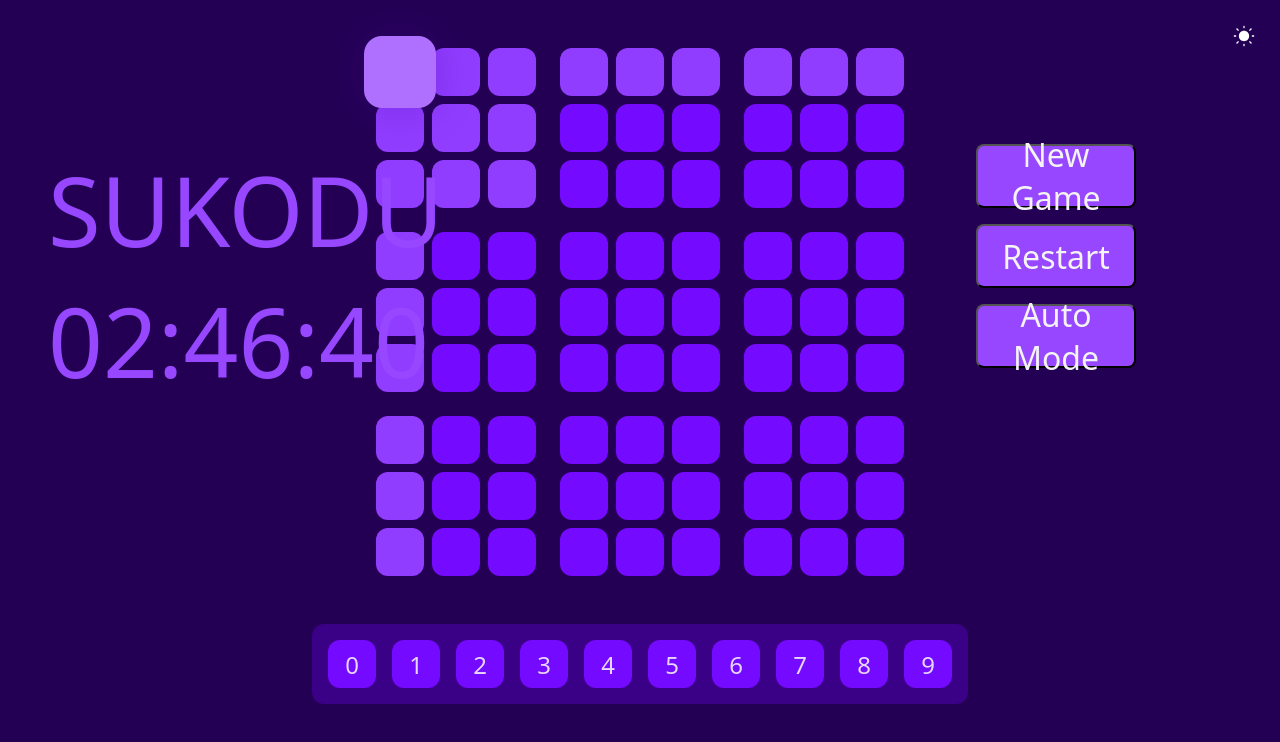
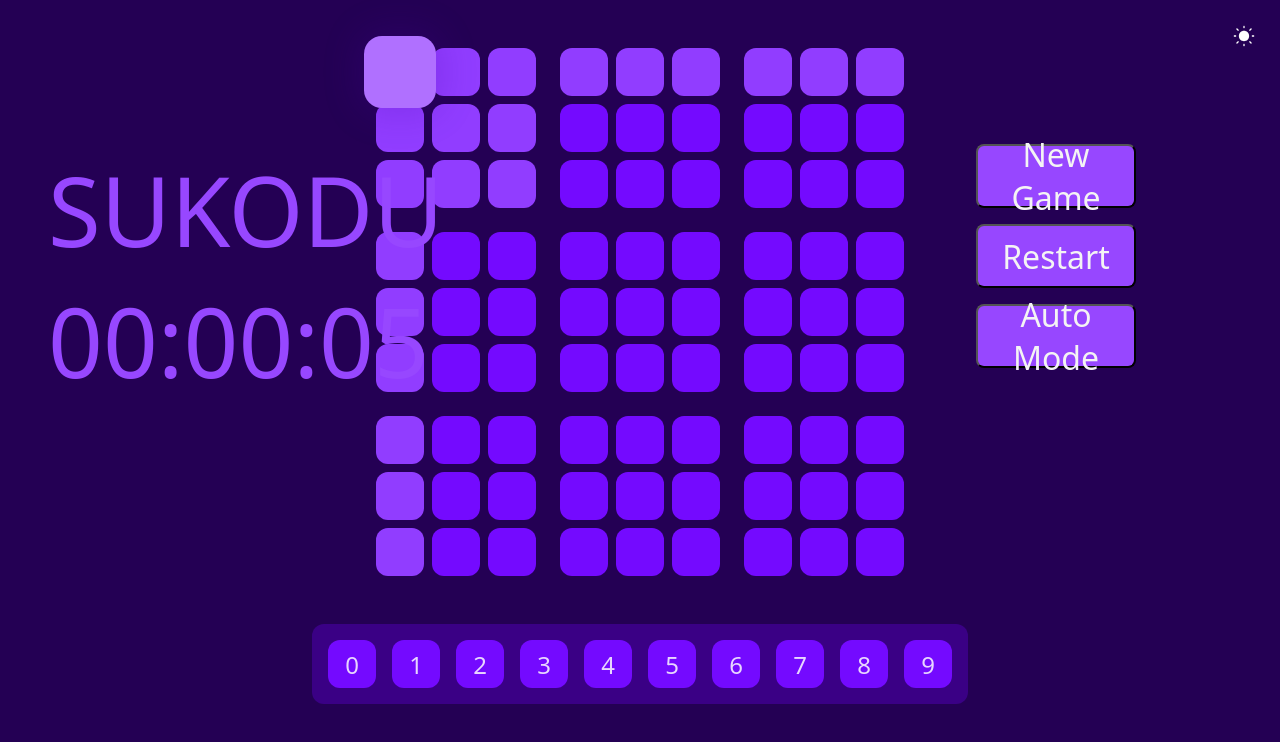
Before and after one commit to jhasuraj01/sudoku, a React (Create React App) app: page / in a window 1280 px wide. Shown: the top 742 px of the page. Built offline with nearby package versions, Linux system fonts and the light colour scheme; a web font is replaced by a local one.

Commit message:
timer working

```diff
--- a/src/App.tsx
+++ b/src/App.tsx
@@ -10,7 +10,7 @@ function App() {
   return (
     <>
       <div className='left'>
-        <Time value={10000000} />
+        <Time />
       </div>
       <div className='main'>
         <Board />
--- a/src/app/store.ts
+++ b/src/app/store.ts
@@ -2,12 +2,14 @@ import { configureStore, ThunkAction, Action } from '@reduxjs/toolkit';
 import counterReducer from '../features/counter/counterSlice';
 import themeSwitchReducer from '../features/theme-switch/ThemeSwitchSlice';
 import boardSliceReducer from '../features/board/BoardSlice';
+import timeSliceReducer from '../features/time/TimeSlice';
 
 export const store = configureStore({
   reducer: {
     counter: counterReducer,
     themeSwitch: themeSwitchReducer,
     board: boardSliceReducer,
+    time: timeSliceReducer,
   },
   devTools: true,
 });
--- a/src/features/board/Board.module.scss
+++ b/src/features/board/Board.module.scss
@@ -3,6 +3,7 @@
     flex-direction: column;
     gap: 8px;
     margin: 48px - 16px;
+    user-select: none;
 
     .row {
         display: flex;
--- a/src/features/time/Time.tsx
+++ b/src/features/time/Time.tsx
@@ -1,16 +1,27 @@
-import React from 'react';
+import React, { useEffect, useState } from 'react';
+import { useAppDispatch, useAppSelector } from '../../app/hooks';
 import styles from './Time.module.scss';
-
-interface TimeProps {
-  value: number;
-}
+import { selectTime } from './TimeSlice';
 
 const numToString = (num: number, size: number = 2): string => {
   const result = "00" + String(num);
   return result.substring(result.length - size);
 }
 
-export function Time({ value }: TimeProps) {
+export function Time() {
+
+  const { start, end } = useAppSelector(selectTime);
+  // const dispatch = useAppDispatch();
+
+  let [value, setValue] = useState((end || new Date()).getTime() - start.getTime());
+
+  useEffect(() => {
+    const updateTimeValue = () => {
+      setValue((end || new Date()).getTime() - start.getTime());
+    }
+    const interval = setInterval(updateTimeValue, 1000);
+    return () => clearInterval(interval);
+  }, [])
 
   const hour: number = Math.floor(value / 3600000);
   value -= hour * 3600000;
--- /dev/null
+++ b/src/features/time/TimeSlice.ts
@@ -0,0 +1,32 @@
+import { createSlice } from '@reduxjs/toolkit';
+import { RootState } from '../../app/store';
+
+export interface TimeState {
+  start: Date;
+  end: Date | null;
+}
+
+const initialState: TimeState = {
+  start: new Date(),
+  end: null
+}
+
+export const timeSlice = createSlice({
+  name: 'Time',
+  initialState,
+  reducers: {
+    restart(state) {
+      state.start = new Date();
+      state.end = null
+    },
+    stop(state) {
+        state.end = new Date();
+    },
+  },
+});
+
+export const { restart, stop } = timeSlice.actions;
+
+export const selectTime = (state: RootState) => state.time;
+
+export default timeSlice.reducer;
```
